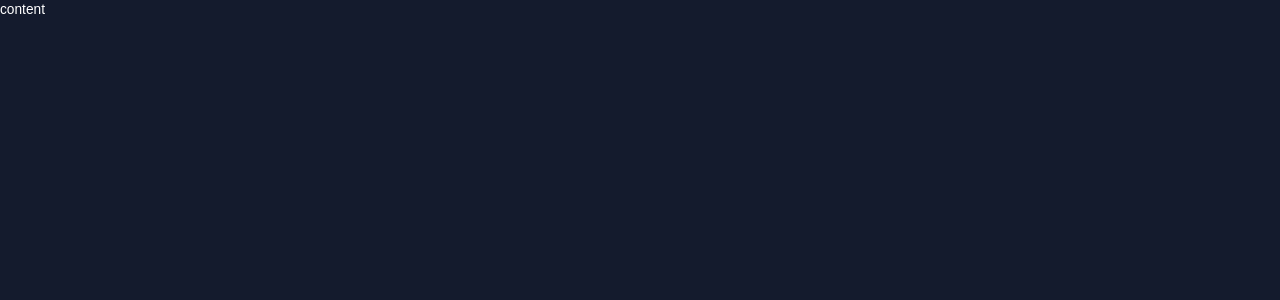
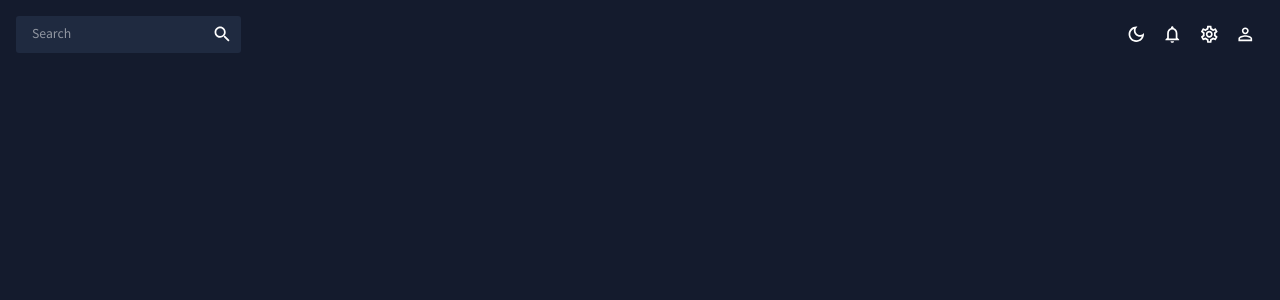
Before and after one commit to OlegPolishchuk/admin-dashboard, a React (Create React App) app: page / in a window 1280 px wide. Shown: the top 300 px of the page. Built offline with nearby package versions, Linux system fonts and the light colour scheme.

Commit message:
feat: add Topbar

```diff
--- a/src/App.tsx
+++ b/src/App.tsx
@@ -3,6 +3,7 @@ import React from 'react';
 import { CssBaseline, ThemeProvider } from '@mui/material';
 
 import { useMode } from 'hooks';
+import { Topbar } from 'scenes/global/Topbar';
 import { ColorModeContext } from 'theme';
 import { ReturnComponentType } from 'types';
 
@@ -14,7 +15,9 @@ const App = (): ReturnComponentType => {
       <ThemeProvider theme={theme}>
         <CssBaseline />
         <div className="app">
-          <main className="content">content</main>
+          <main className="content">
+            <Topbar />
+          </main>
         </div>
       </ThemeProvider>
     </ColorModeContext.Provider>
--- a/src/scenes/global/Topbar.tsx
+++ b/src/scenes/global/Topbar.tsx
@@ -1,7 +1,45 @@
-import React from 'react';
+import React, { useContext } from 'react';
 
+import {
+  LightModeOutlined,
+  DarkModeOutlined,
+  NotificationsOutlined,
+  SettingsOutlined,
+  PersonOutline,
+  Search,
+} from '@mui/icons-material';
+import { Box, IconButton, InputBase, useTheme } from '@mui/material';
+
+import { ColorModeContext, tokens } from 'theme';
 import { ReturnComponentType } from 'types';
 
 export const Topbar = (): ReturnComponentType => {
-  return <div />;
+  const theme = useTheme();
+  const colors = tokens(theme.palette.mode);
+  const colorMode = useContext(ColorModeContext);
+
+  return (
+    <Box display="flex" justifyContent="space-between" p={2}>
+      <Box display="flex" borderRadius="3px" bgcolor={colors.primary[400]}>
+        <InputBase sx={{ ml: 2, flex: 1 }} placeholder="Search" />
+        <IconButton type="button" sx={{ p: 1 }}>
+          <Search />
+        </IconButton>
+      </Box>
+      <Box display="flex">
+        <IconButton onClick={colorMode.toggleColorMode}>
+          {theme.palette.mode === 'dark' ? <DarkModeOutlined /> : <LightModeOutlined />}
+        </IconButton>
+        <IconButton>
+          <NotificationsOutlined />
+        </IconButton>
+        <IconButton>
+          <SettingsOutlined />
+        </IconButton>
+        <IconButton>
+          <PersonOutline />
+        </IconButton>
+      </Box>
+    </Box>
+  );
 };
```
